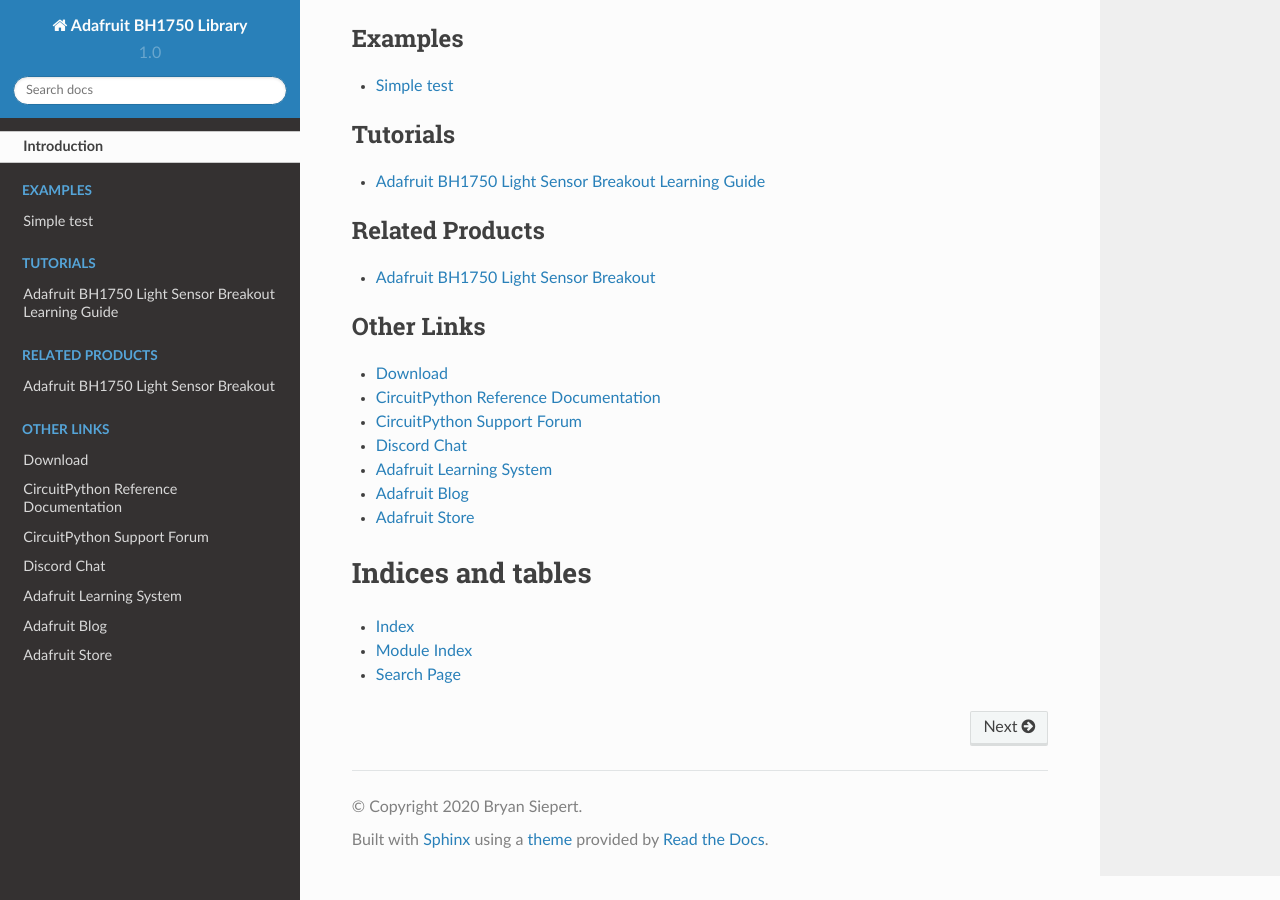
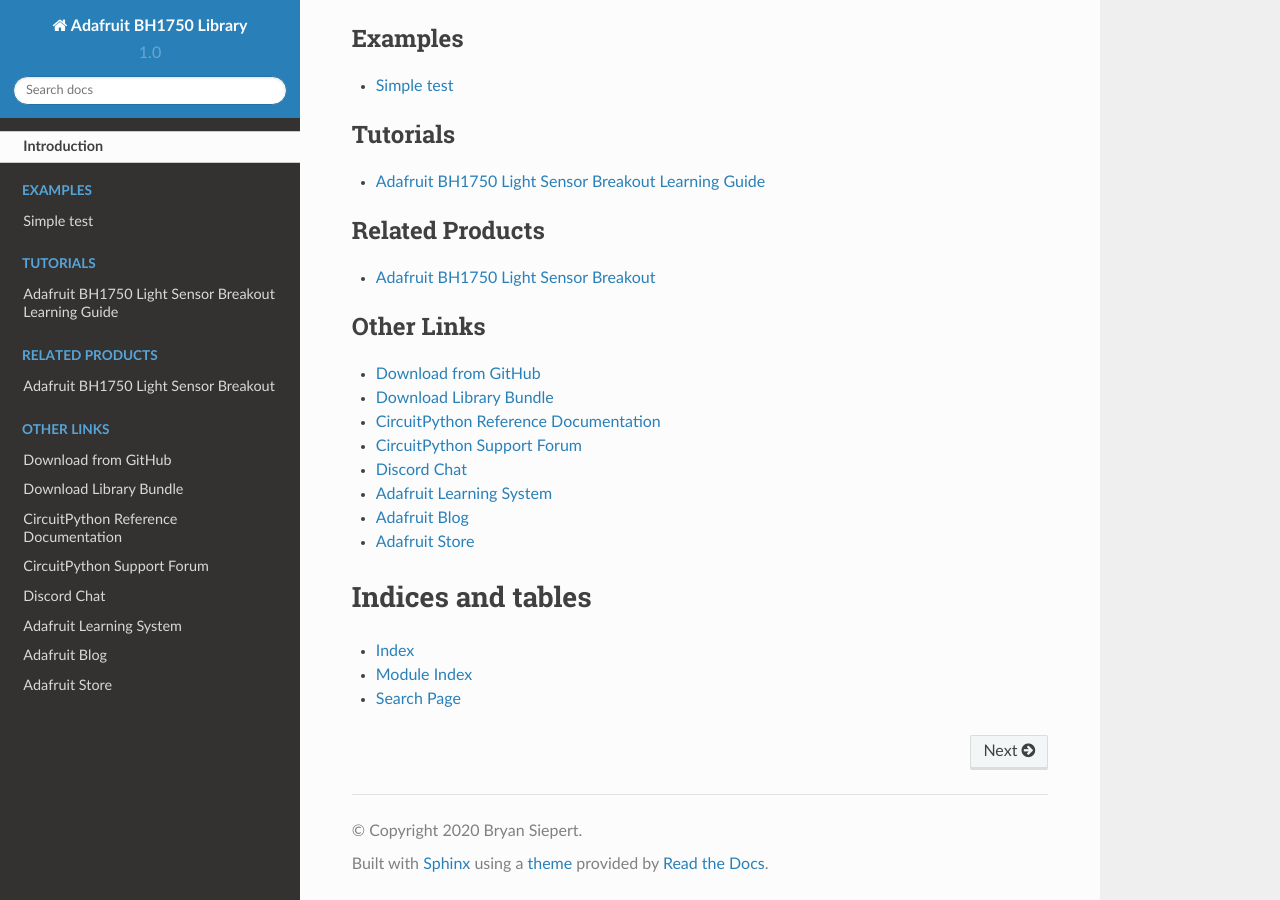
Before and after one commit to adafruit/Adafruit_CircuitPython_BH1750, a Sphinx documentation site: the page built from docs/index.rst, in a window 1280 px wide and 900 px high, scrolled down 1613 px. Built offline with Sphinx 7.4.7 and the Read the Docs theme 2.0.0, drawn with Linux system fonts in a browser that asks for light colours.

Commit message:
Added cp.org link to index.rst

```diff
--- a/docs/index.rst
+++ b/docs/index.rst
@@ -33,7 +33,8 @@
 .. toctree::
     :caption: Other Links
 
-    Download <https://github.com/adafruit/Adafruit_CircuitPython_BH1750/releases/latest>
+    Download from GitHub <https://github.com/adafruit/Adafruit_CircuitPython_BH1750/releases/latest>
+    Download Library Bundle <https://circuitpython.org/libraries>
     CircuitPython Reference Documentation <https://docs.circuitpython.org>
     CircuitPython Support Forum <https://forums.adafruit.com/viewforum.php?f=60>
     Discord Chat <https://adafru.it/discord>
```
